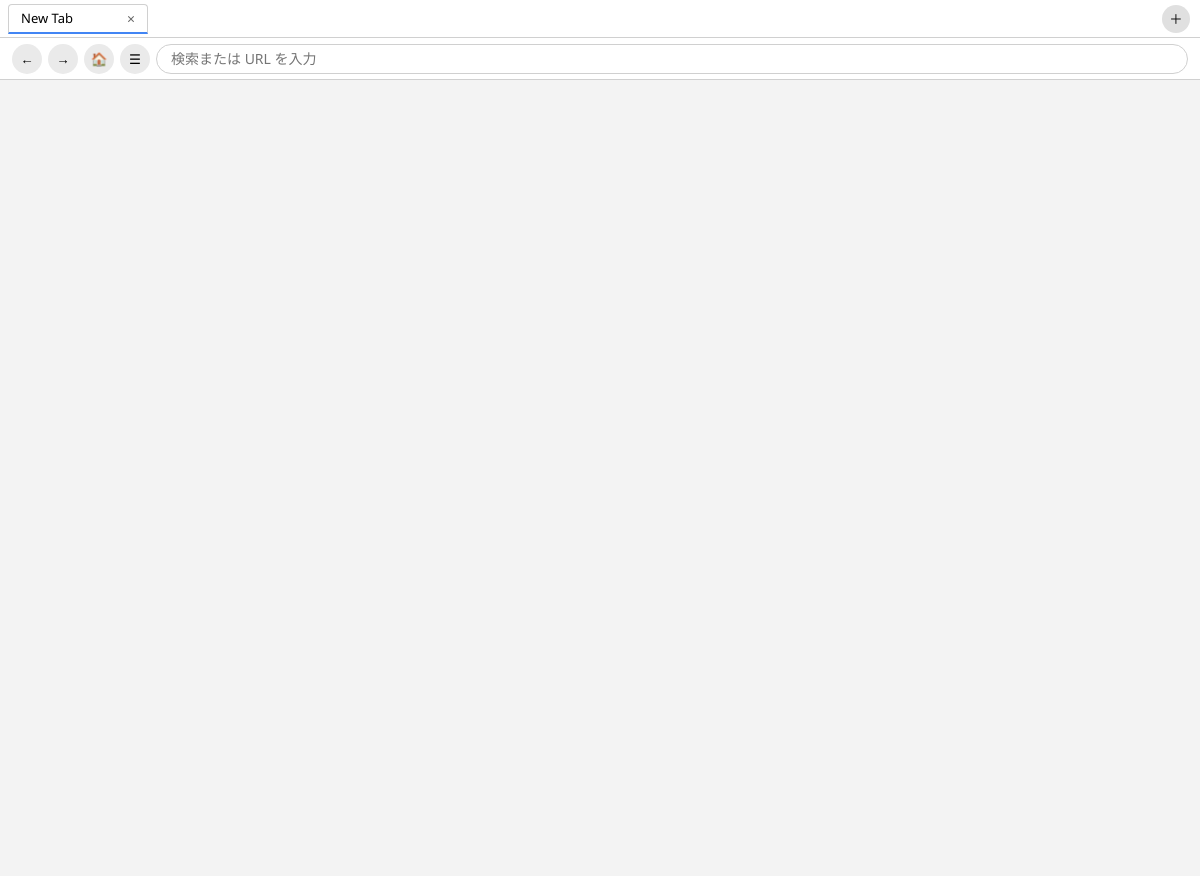
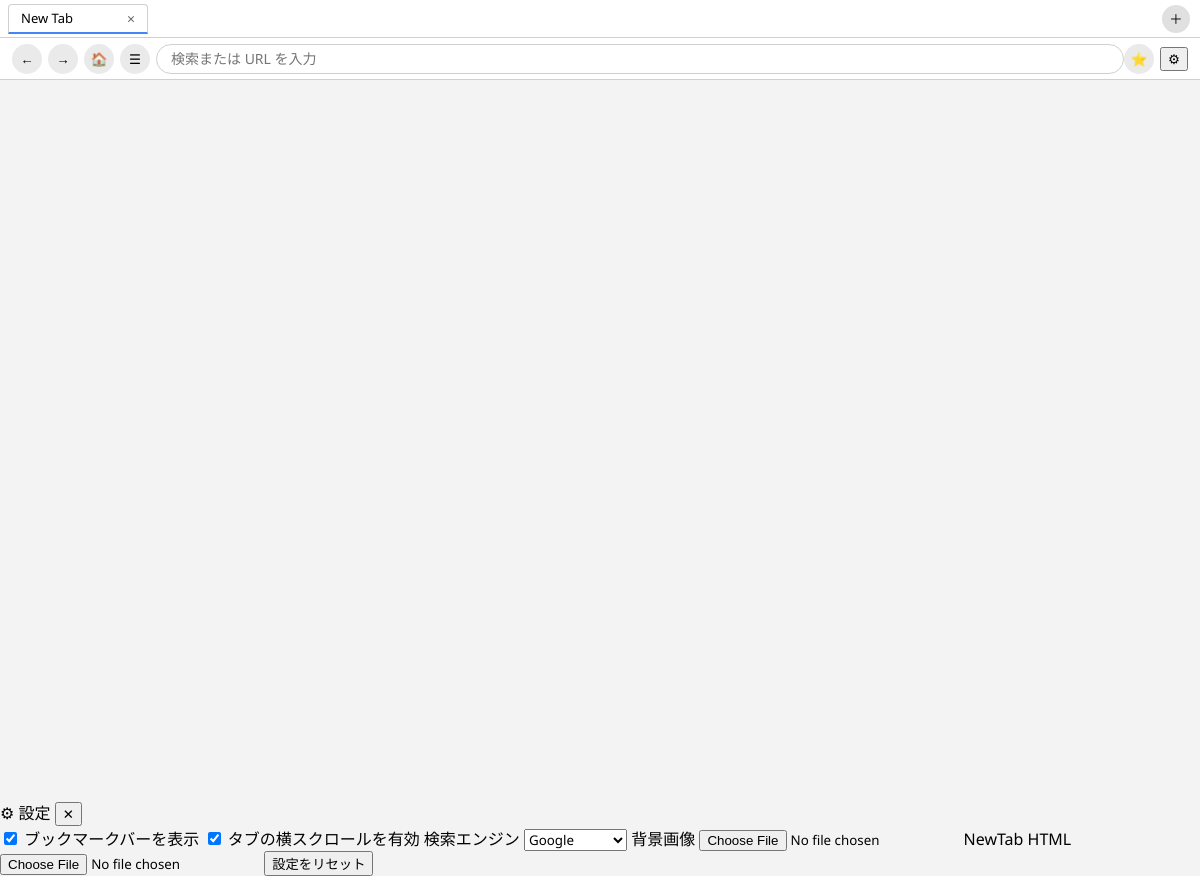
Before and after one commit to mikancat10/MCBrowser, an Electron app: page src/index.html in a window 1200 px wide. Before the commit the page ends 800 px from the top, so only its background shows below. Drawn offline with Linux system fonts and the light colour scheme.

Commit message:
Update index.html

```diff
--- a/src/index.html
+++ b/src/index.html
@@ -20,7 +20,13 @@
   <button class="nav-btn" id="homeBtn">🏠</button>
   <button class="nav-btn" id="historyBtn">☰</button>
   <input id="urlbar" placeholder="検索または URL を入力">
+  <div id="searchSuggestions" class="hidden"></div>
+  <button class="nav-btn" id="bookmarkBtn">⭐</button>
+  <button id="settingsBtn">⚙</button>
 </div>
+
+<!-- ===== ブックマークバー ===== -->
+<div id="bookmarkBar"></div>
 
 <!-- ===== 履歴 ===== -->
 <div id="historyPopup" class="hidden"></div>
@@ -28,6 +34,46 @@
 <!-- ===== 表示領域 ===== -->
 <div id="view-container"></div>
 
+<!-- ===== 設定サイドバー ===== -->
+<div id="settingsSidebar" class="settings-sidebar">
+  <div class="settings-header">
+    <span>⚙ 設定</span>
+    <button id="closeSettingsBtn">✕</button>
+  </div>
+
+  <div class="settings-content">
+    <label class="setting-item">
+      <input type="checkbox" id="toggleBookmarkBar" checked>
+      ブックマークバーを表示
+    </label>
+
+    <label class="setting-item">
+      <input type="checkbox" id="toggleTabScroll" checked>
+      タブの横スクロールを有効
+    </label>
+
+    <label class="setting-item">
+      検索エンジン
+      <select id="searchEngine">
+        <option value="google">Google</option>
+        <option value="bing">Bing</option>
+        <option value="duck">DuckDuckGo</option>
+      </select>
+    </label>
+
+    <label class="setting-item">
+      背景画像
+      <input type="file" id="bgUpload" accept="image/*">
+    </label>
+
+    <label class="setting-item">
+      NewTab HTML
+      <input type="file" id="newTabUpload" accept=".html">
+    </label>
+    <button id="resetSettingsBtn" class="reset-btn">設定をリセット</button>
+  </div>
+</div>
+
 <script src="renderer.js"></script>
 </body>
 </html>
```
